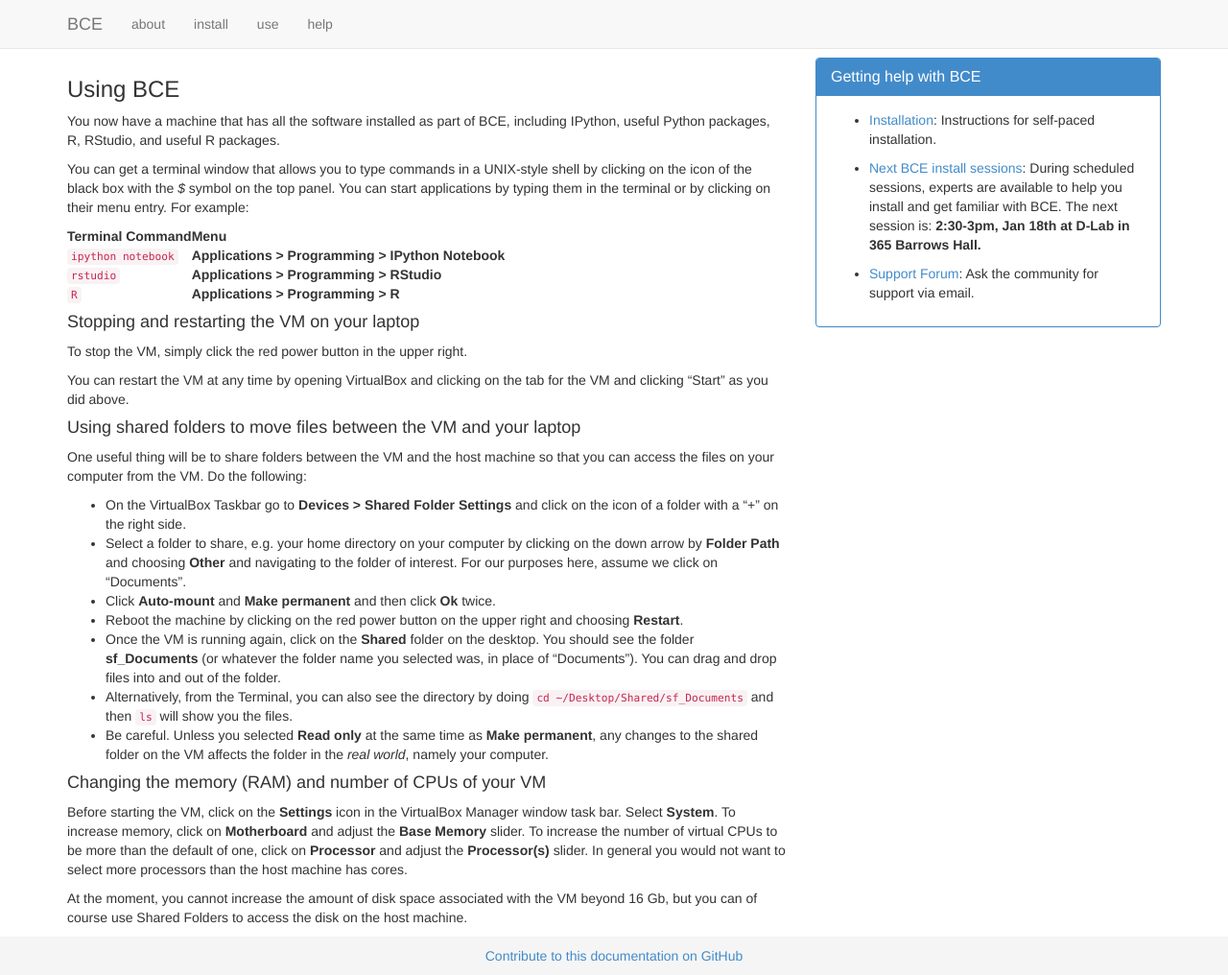
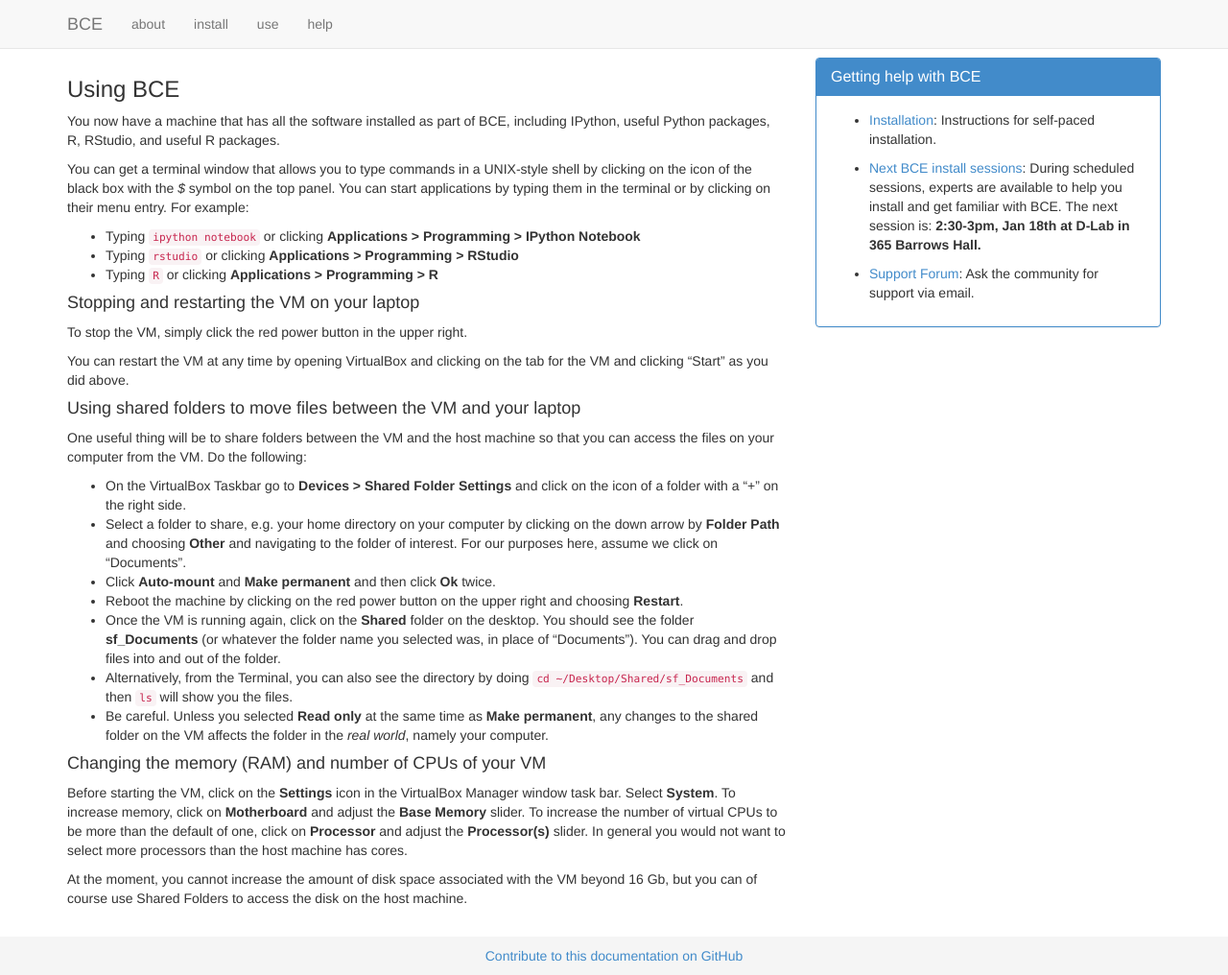
Before and after one commit to ucberkeley/bce-documentation, a Jekyll site: the page built from use.md, in a window 1280 px wide and 1016 px high. Shown: the whole window at 96% size. Built offline with Jekyll 4.4.1, drawn with Linux system fonts in a browser that asks for light colours; nearby versions of some CDN libraries; library files that are not in the unit come from our copies; Markdown is read by kramdown in place of the engine named in the settings.

Commit message:
gh-pages doesn't seem to render tables. Abort.

```diff
--- a/use.md
+++ b/use.md
@@ -14,11 +14,9 @@ UNIX-style shell by clicking on the icon of the black box with the *$*
 symbol on the top panel. You can start applications by typing them in the
 terminal or by clicking on their menu entry. For example:
 
-| Terminal Command   | Menu                                              |
-| :----------------- | :------------------------------------------------ |
-| `ipython notebook` | **Applications > Programming > IPython Notebook** |
-| `rstudio`          | **Applications > Programming > RStudio**          |
-| `R`                | **Applications > Programming > R**                |
+  - Typing `ipython notebook` or clicking **Applications > Programming > IPython Notebook**
+  - Typing `rstudio` or clicking **Applications > Programming > RStudio**
+  - Typing `R` or clicking **Applications > Programming > R**
 
 #### Stopping and restarting the VM on your laptop
 
```
